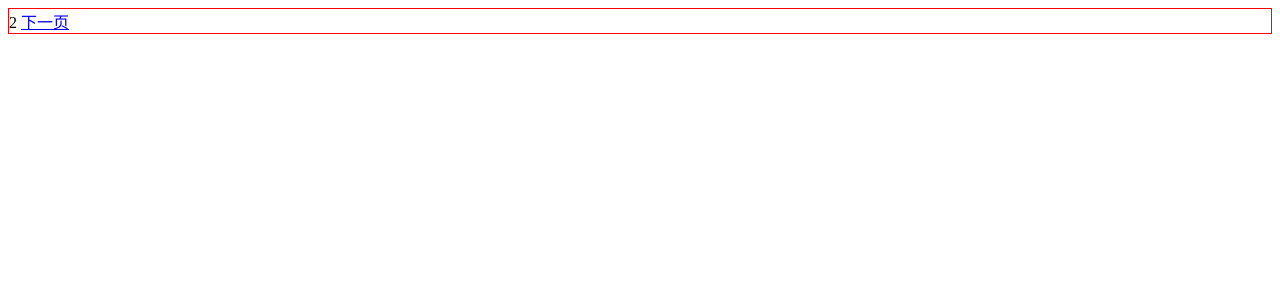
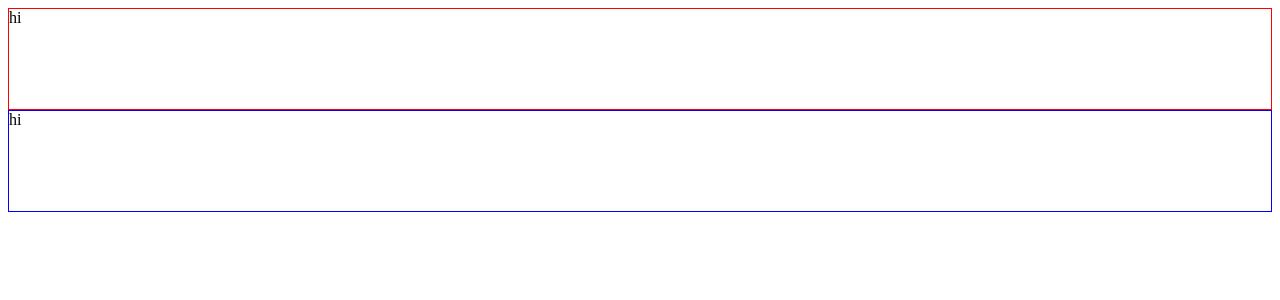
Before and after one commit to king-open/starsMoney, a React (Vite) app: page /welcome/2 in a window 1280 px wide. Shown: the top 300 px of the page. Built offline with nearby package versions, Linux system fonts and the light colour scheme.

Commit message:
尝试用 styled-components 的用法

```diff
--- a/package.json
+++ b/package.json
@@ -18,6 +18,7 @@
     "@react-spring/web": "9.5.5",
     "@types/react": "^18.2.15",
     "@types/react-dom": "^18.2.7",
+    "@types/styled-components": "^5.1.30",
     "@typescript-eslint/eslint-plugin": "^6.0.0",
     "@typescript-eslint/parser": "^6.0.0",
     "@vitejs/plugin-react": "^4.0.3",
@@ -27,6 +28,7 @@
     "eslint-plugin-react-refresh": "^0.4.3",
     "react-router-dom": "^6.18.0",
     "sass": "^1.69.5",
+    "styled-components": "^6.1.1",
     "typescript": "^5.0.2",
     "vite": "^4.4.5"
   }
--- a/src/pages/Welcome2.tsx
+++ b/src/pages/Welcome2.tsx
@@ -1,7 +1,23 @@
-import * as React from 'react'
-import { NavLink } from 'react-router-dom'
+import styled from 'styled-components'
+const Box = styled.div`
+  border:1px solid red;
+  height:100px;
+  &:hover{
+    background:red;
+  }
+`
+const BlueBox = styled(Box)`
+border-color:blue;
+`
 export const Welcome2: React.FC = () => {
   return (
-    <div style={{ border: '1px solid red' }}> 2 <NavLink to="/welcome/3">下一页</NavLink> </div>
+    <div>
+      <Box>
+        hi
+      </Box>
+      <BlueBox>
+        hi
+      </BlueBox>
+    </div>
   )
 }
```
Also changed, not shown: 1 other file (tests, documents, lock files or other folders).
